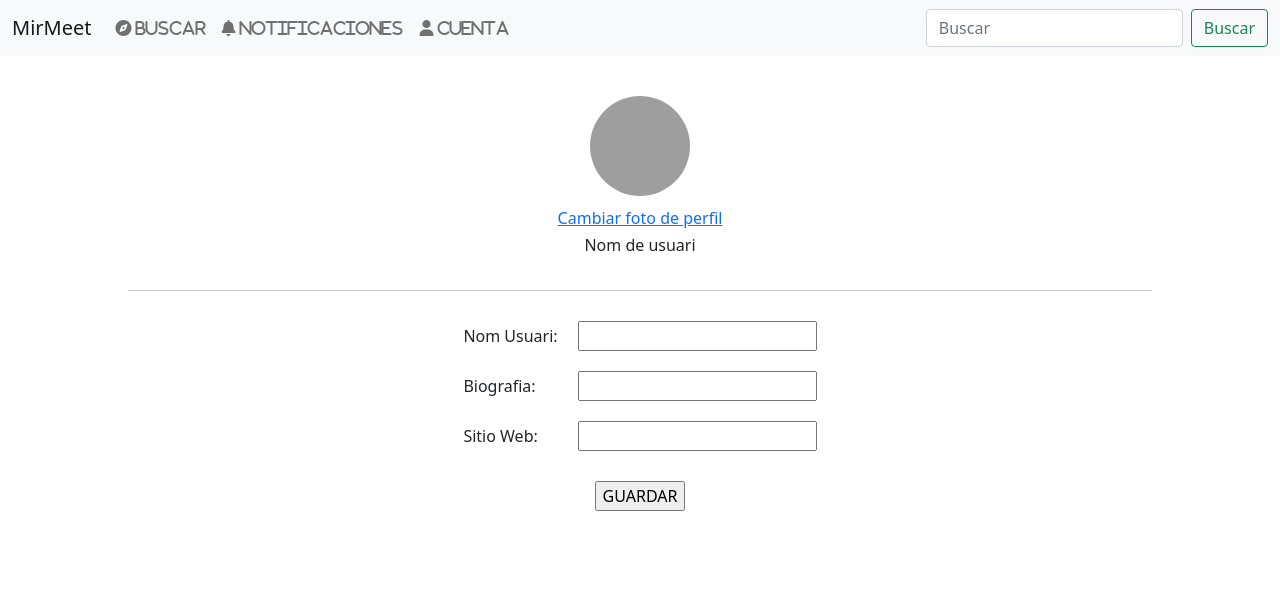
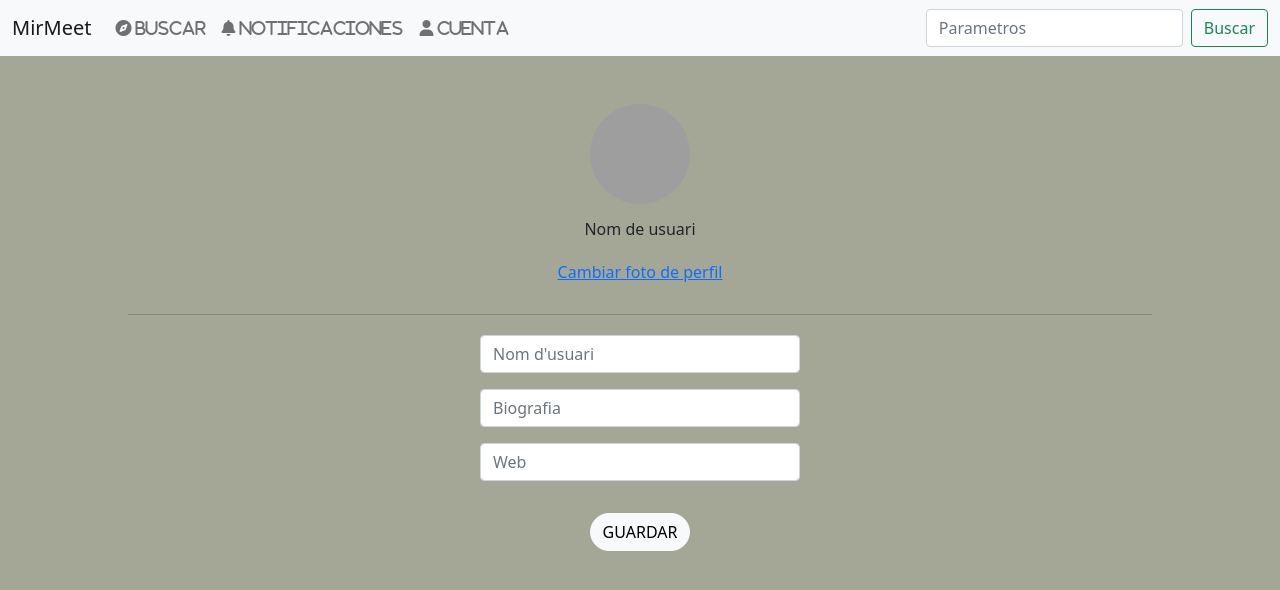
Before and after one commit to JuliaK18/Sprint2_Grup2_DAW, a PHP site: page /editar_perfil.html in a window 1280 px wide. Shown: the top 590 px of the page. Run offline with PHP 8.4, Linux system fonts and the light colour scheme; grey boxes are pictures that could not be loaded.

Commit message:
arreglat el html de editar perfils i modificacions menors al css personalitzat

```diff
--- a/CSS/estils-perfil-notificacions.css
+++ b/CSS/estils-perfil-notificacions.css
@@ -187,10 +187,6 @@ td {
     margin-top: 20px;
 }
 
-.imagen-perfil {
-    margin-top: 40px;
-}
-
 .cambiar-foto {
     margin-top: 10px;
     text-align: center;
--- a/editar_perfil.html
+++ b/editar_perfil.html
@@ -14,7 +14,7 @@
     <title>MirMeet</title>
 </head>
 
-<body>
+<body style="background-color:rgba(118, 121, 94, 0.651);">
     <nav class="navbar navbar-expand-lg navbar-light bg-light">
         <div class="container-fluid">
             <a class="navbar-brand" href="#">MirMeet</a>
@@ -36,46 +36,32 @@
                     </li>
                 </ul>
                 <form class="d-flex">
-                    <input class="form-control me-2" type="search" placeholder="Buscar" aria-label="Search">
+                    <input class="form-control me-2" type="search" placeholder="Parametros" aria-label="Search">
                     <button class="btn btn-outline-success" type="submit">Buscar</button>
                 </form>
             </div>
         </div>
     </nav>
 
-    <div class="imagen-perfil" align="center"><img class="imagen"
-            src="https://cdn.pixabay.com/photo/2015/10/05/22/37/blank-profile-picture-973460_960_720.png" width="100"
-            height="100"></div>
+    <div class="imagen mt-5" align="center">
+      <img class="imagen"
+        src="https://cdn.pixabay.com/photo/2015/10/05/22/37/blank-profile-picture-973460_960_720.png" width="100"
+        height="100">
+    </div>
     <div class="cambiar-foto">
+        <p style="line-height: 30px;">Nom de usuari</p>
         <a href="#cambiar-foto-perfil">Cambiar foto de perfil</a>
-        <p style="line-height: 30px;">Nom de usuari</p>
     </div>
 
     <hr class="linea">
 
     <form id="form" action="#">
         <div class="contenedor-perfil" align="center">
-            <table class="perfil">
-                <tr>
-                    <td>Nom Usuari:</td>
-                    <td class="taula-llarga">
-                        <input class="nom-usuari" type="text">
-                    </td>
-                </tr>
-                <tr>
-                    <td>Biografia:</td>
-                    <td class="taula-llarga">
-                        <input class="biografia-usuari" type="text">
-                    </td>
-                </tr>
-                <tr>
-                    <td>Sitio Web:</td>
-                    <td class="taula-llarga">
-                        <input class="web-usuari" type="text">
-                    </td>
-                </tr>
-            </table>
-            <input class="guardar" id="guardar-cambios" type="submit" onclick="guardar_cambios()" value="GUARDAR">
+            <div class="w-25" align="center" >
+              <input class="mb-3 form-control" id="nom_usuari" type="text" placeholder="Nom d'usuari">
+              <input class="mb-3 form-control" id="biografia_usuari" type="text" placeholder="Biografia">
+              <input class="mb-3 form-control" id="web_usuari" type="text" placeholder="Web">
+              <input class="mt-3 rounded-pill btn btn-light" id="guardar-cambios" type="submit" onclick="guardar_cambios()" value="GUARDAR">
         </div>
     </form>
 </body>
```
